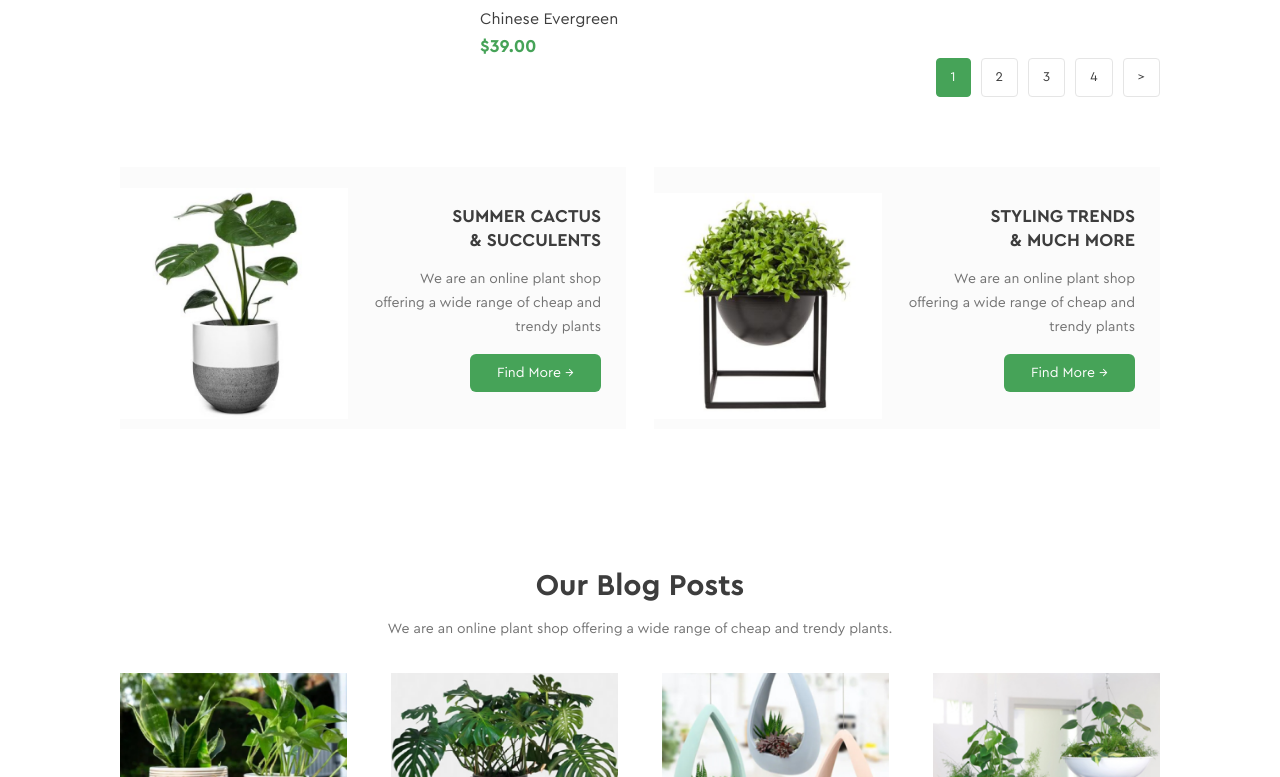
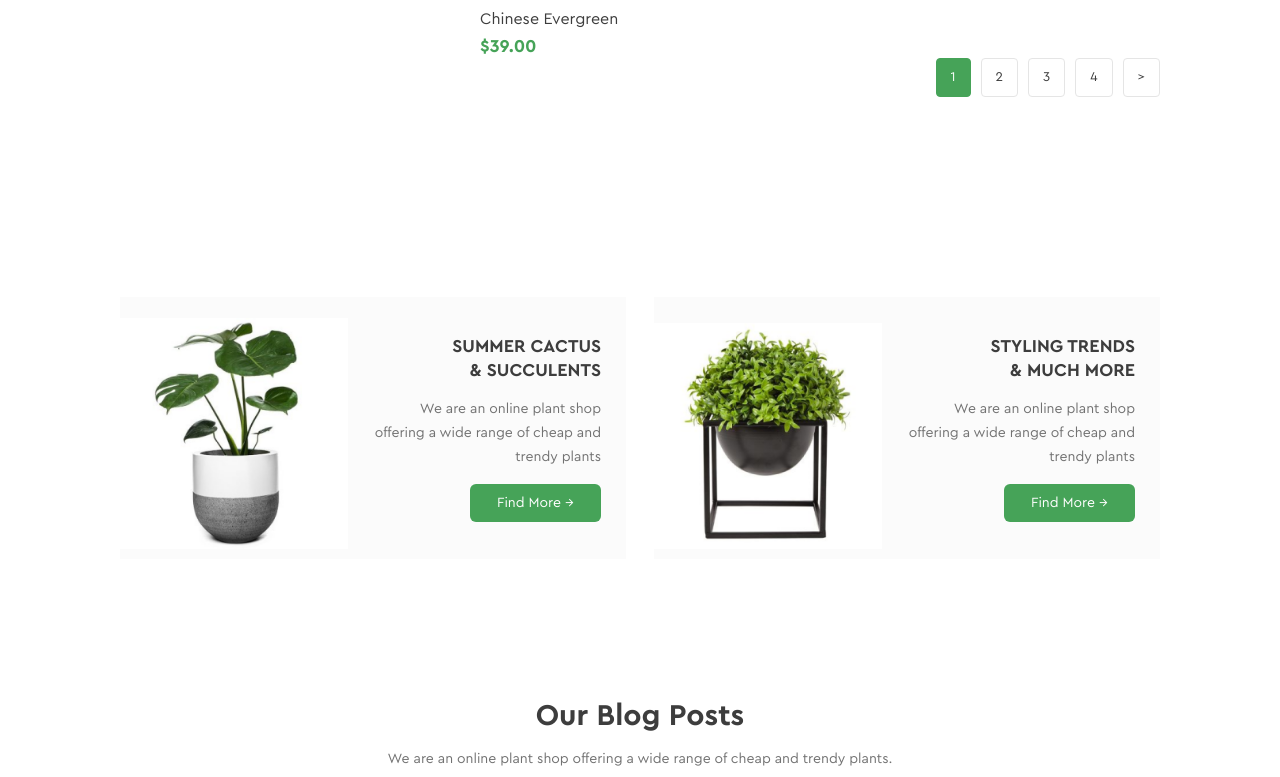
Before and after one commit to iliyuabroyuan-arch/frontend-homeworks1, a plain HTML site: page index.html in a window 1280 px wide. Shown: the part 2583-3360 px from the top of the page. Drawn offline with Linux system fonts and the light colour scheme.

Commit message:
merge hw6

```diff
--- a/styles/style.css
+++ b/styles/style.css
@@ -434,7 +434,7 @@ input {
     gap: 4px;
 }
 .blog-section {
-    padding: 70px 0 70px;
+    padding: 200px 0 200px;
 }
 
 .blog-section .container {
```
